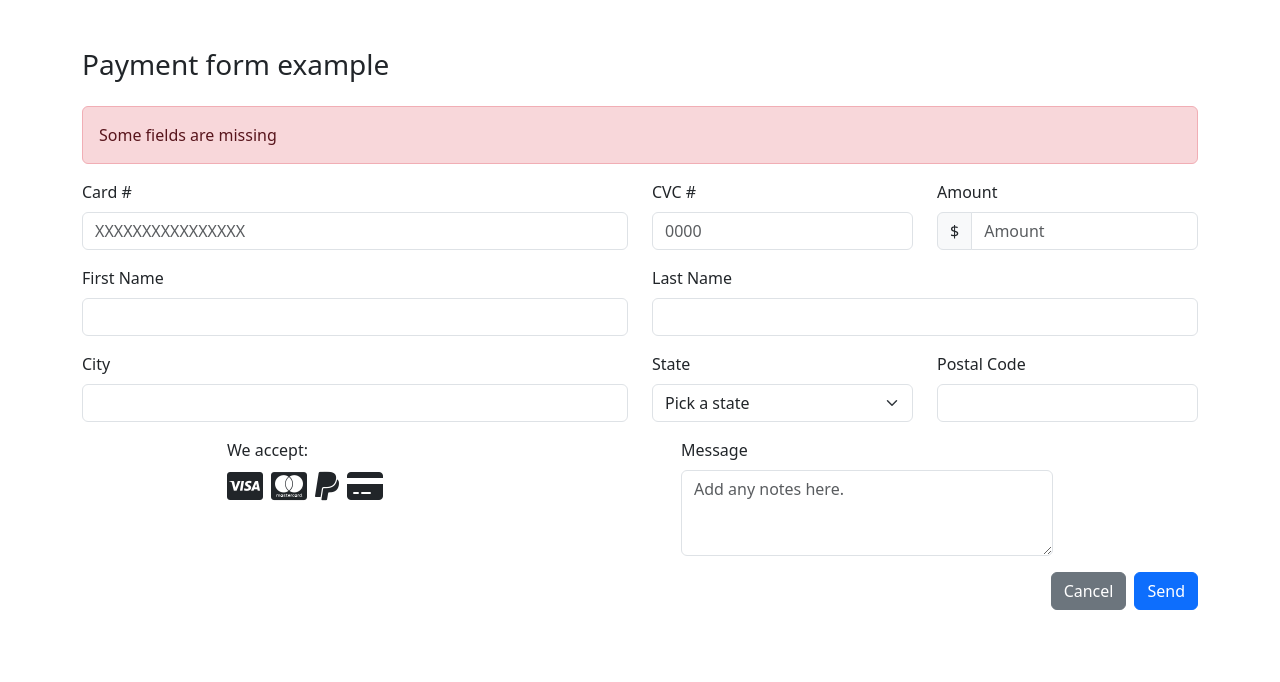
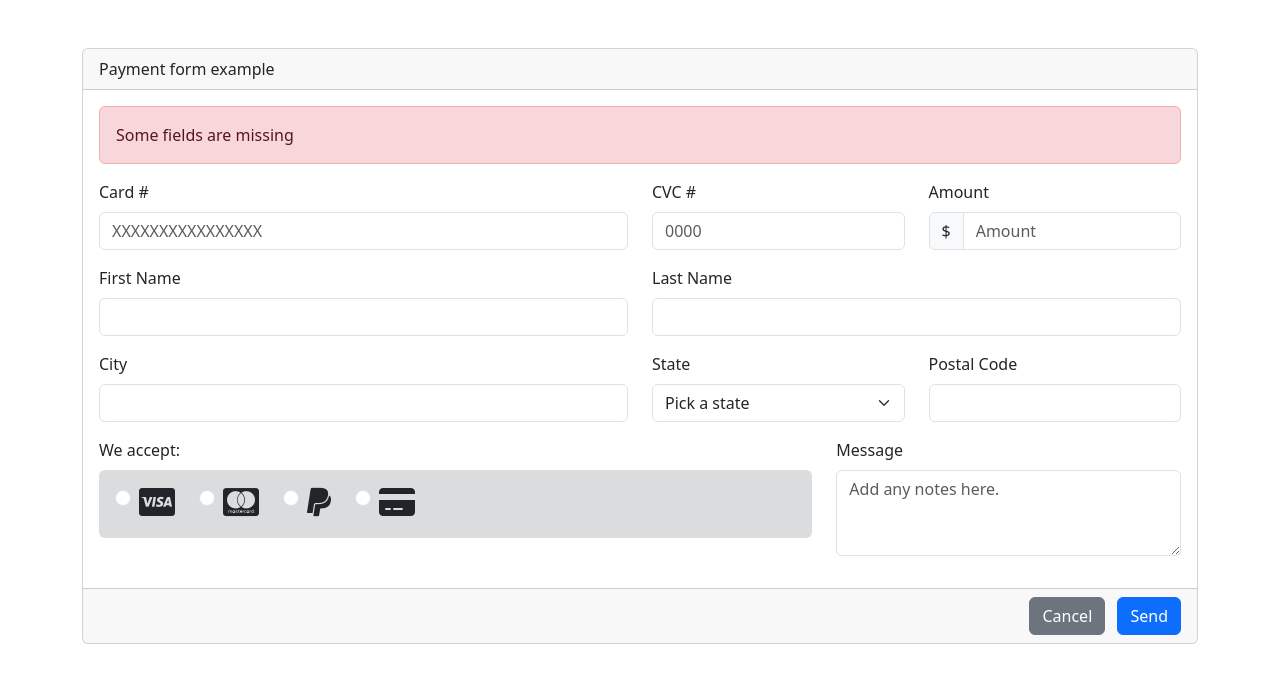
Before and after one commit to david-barrei/Forms_bootstrap, a plain HTML site: page index.html in a window 1280 px wide. Drawn offline with nearby package versions, Linux system fonts and the light colour scheme.

Commit message:
arreglado radio buttons

```diff
--- a/index.html
+++ b/index.html
@@ -1,60 +1,104 @@
-<!DOCTYPE html>
+ <!DOCTYPE html>
 <html lang="en">
 <head>
-    <meta charset="UTF-8">
-    <meta name="viewport" content="width=device-width, initial-scale=1.0">
-    <title>Document</title>
-    <link href="https://cdn.jsdelivr.net/npm/bootstrap@5.3.0/dist/css/bootstrap.min.css" rel="stylesheet">
-    <script src="https://kit.fontawesome.com/1a62bd703b.js" crossorigin="anonymous"></script>
-    <link href="https://cdn.jsdelivr.net/npm/bootstrap-icons/font/bootstrap-icons.css" rel="stylesheet">
+  <meta charset="UTF-8" />
+  <meta name="viewport" content="width=device-width, initial-scale=1.0"/>
+  <title>Payment Form Example</title>
+  <link
+    href="https://cdn.jsdelivr.net/npm/bootstrap@5.3.0/dist/css/bootstrap.min.css"
+    rel="stylesheet"
+  />
+  <script
+    src="https://kit.fontawesome.com/1a62bd703b.js"
+    crossorigin="anonymous"
+  ></script>
+  <link
+    href="https://cdn.jsdelivr.net/npm/bootstrap-icons/font/bootstrap-icons.css"
+    rel="stylesheet"
+  />
 </head>
 <body>
-    <div class="container my-5">
-        <h3 class="mb-4">Payment form example</h3>
+  <div class="container my-5">
+    <div class="card">
+      <!-- Card Header -->
+      <div class="card-header">
+        Payment form example
+      </div>
 
-        <!-- Alerta de error -->
+      <!-- Card Body -->
+      <div class="card-body">
+        <!-- Alert -->
         <div class="alert alert-danger" role="alert">
           Some fields are missing
         </div>
 
-        <!-- Formulario -->
         <form>
-          <!-- Card -->
+          <!-- Card # / CVC / Amount -->
           <div class="row mb-3">
             <div class="col-md-6">
               <label for="card-number" class="form-label">Card #</label>
-              <input type="text" class="form-control" id="card-number" placeholder="XXXXXXXXXXXXXXXX">
+              <input
+                type="text"
+                class="form-control"
+                id="card-number"
+                placeholder="XXXXXXXXXXXXXXXX"
+              />
             </div>
             <div class="col-md-3">
               <label for="cvc" class="form-label">CVC #</label>
-              <input type="text" class="form-control" id="cvc" placeholder="0000">
+              <input
+                type="text"
+                class="form-control"
+                id="cvc"
+                placeholder="0000"
+              />
             </div>
             <div class="col-md-3">
               <label for="amount" class="form-label">Amount</label>
               <div class="input-group">
                 <span class="input-group-text">$</span>
-                <input type="text" class="form-control" id="amount" placeholder="Amount">
+                <input
+                  type="text"
+                  class="form-control"
+                  id="amount"
+                  placeholder="Amount"
+                />
               </div>
             </div>
           </div>
 
-          <!-- Information -->
+          <!-- First Name / Last Name -->
           <div class="row mb-3">
             <div class="col-md-6">
               <label for="first-name" class="form-label">First Name</label>
-              <input type="text" class="form-control" id="first-name" placeholder="">
+              <input
+                type="text"
+                class="form-control"
+                id="first-name"
+                placeholder=""
+              />
             </div>
             <div class="col-md-6">
               <label for="last-name" class="form-label">Last Name</label>
-              <input type="text" class="form-control" id="last-name" placeholder="">
+              <input
+                type="text"
+                class="form-control"
+                id="last-name"
+                placeholder=""
+              />
             </div>
           </div>
 
-          <!-- Address -->
+
           <div class="row mb-3">
             <div class="col-md-6">
               <label for="city" class="form-label">City</label>
-              <input type="text" class="form-control" id="city" placeholder="">
+              <input
+                type="text"
+                class="form-control"
+                id="city"
+                placeholder=""
+              />
             </div>
             <div class="col-md-3">
               <label for="state" class="form-label">State</label>
@@ -67,39 +111,96 @@
             </div>
             <div class="col-md-3">
               <label for="postal-code" class="form-label">Postal Code</label>
-              <input type="text" class="form-control" id="postal-code" placeholder="">
+              <input
+                type="text"
+                class="form-control"
+                id="postal-code"
+                placeholder=""
+              />
             </div>
           </div>
-          <div>
-          <!--  Methods -->
-          <div class="d-flex justify-content-around">
-            <div class="mb-3 ">
-                <label class="form-label">We accept:</label>
-                    <div class="d-flex">
-                    <i class="fa-brands fa-cc-visa me-2 fa-2x"></i>
-                    <i class="fa-brands fa-cc-mastercard me-2 fa-2x"></i>
-                    <i class="fa-brands fa-paypal me-2 fa-2x"></i>
-                    <i class="fa-solid fa-credit-card me-2 fa-2x"></i>
-                    </div>
+
+          <!-- Payment Methods & Message -->
+          <div class="row mb-3">
+            <!-- Methods -->
+            <div class="col-md-8">
+              <label class="form-label">We accept:</label>
+              <div class="bg-secondary bg-opacity-25 p-3 d-flex gap-4 align-items-center rounded">
+                <div class="form-check">
+                  <input
+                    class="form-check-input"
+                    type="radio"
+                    name="paymentMethod"
+                    id="visa"
+                    value="visa"
+                  />
+                  <label class="form-check-label" for="visa">
+                    <i class="fa-brands fa-cc-visa fa-2x"></i>
+                  </label>
+                </div>
+                <div class="form-check">
+                  <input
+                    class="form-check-input"
+                    type="radio"
+                    name="paymentMethod"
+                    id="mastercard"
+                    value="mastercard"
+                  />
+                  <label class="form-check-label" for="mastercard">
+                    <i class="fa-brands fa-cc-mastercard fa-2x"></i>
+                  </label>
+                </div>
+                <div class="form-check">
+                  <input
+                    class="form-check-input"
+                    type="radio"
+                    name="paymentMethod"
+                    id="paypal"
+                    value="paypal"
+                  />
+                  <label class="form-check-label" for="paypal">
+                    <i class="fa-brands fa-paypal fa-2x"></i>
+                  </label>
+                </div>
+                <div class="form-check">
+                  <input
+                    class="form-check-input"
+                    type="radio"
+                    name="paymentMethod"
+                    id="card"
+                    value="card"
+                  />
+                  <label class="form-check-label" for="card">
+                    <i class="fa-solid fa-credit-card fa-2x"></i>
+                  </label>
+                </div>
+              </div>
             </div>
 
             <!-- Message -->
-            <div class="mb-3 col-4">
-                <label for="message" class="form-label">Message</label>
-                <textarea class="form-control" id="message" rows="3" placeholder="Add any notes here."></textarea>
+            <div class="col-md-4">
+              <label for="message" class="form-label">Message</label>
+              <textarea
+                class="form-control"
+                id="message"
+                rows="3"
+                placeholder="Add any notes here."
+              ></textarea>
             </div>
-         </div>
-
-          <!-- Buttons -->
-          <div class="d-flex justify-content-end">
-            <button type="button" class="btn btn-secondary me-2">Cancel</button>
-            <button type="submit" class="btn btn-primary">Send</button>
           </div>
         </form>
+      </div>
 
+      <!-- Card Footer -->
+      <div class="card-footer text-end">
+        <button type="button" class="btn btn-secondary me-2">Cancel</button>
+        <button type="submit" class="btn btn-primary">Send</button>
+      </div>
     </div>
+  </div>
 
-
-    <script src="https://cdn.jsdelivr.net/npm/bootstrap@5.3.0/dist/js/bootstrap.bundle.min.js"></script>
+  <script
+    src="https://cdn.jsdelivr.net/npm/bootstrap@5.3.0/dist/js/bootstrap.bundle.min.js"
+  ></script>
 </body>
 </html>
```
